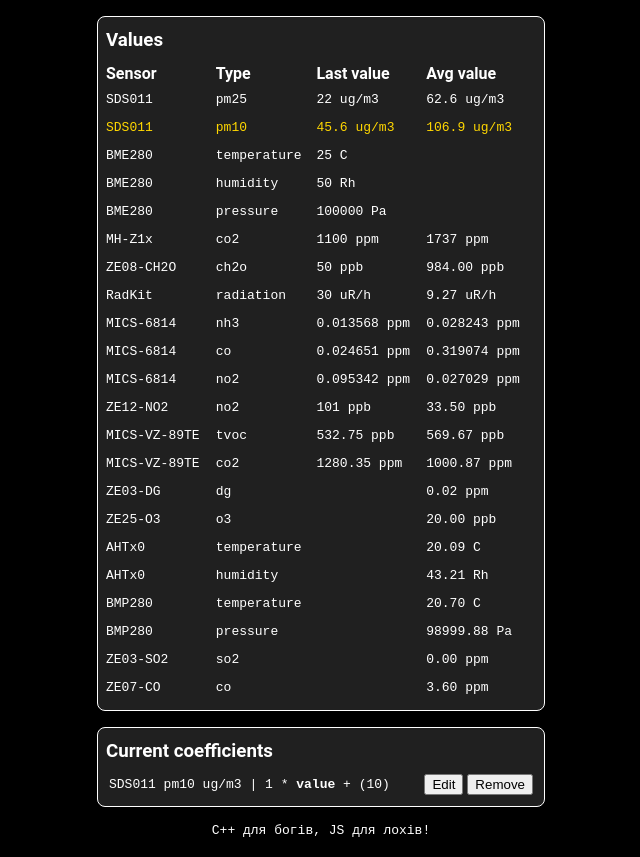
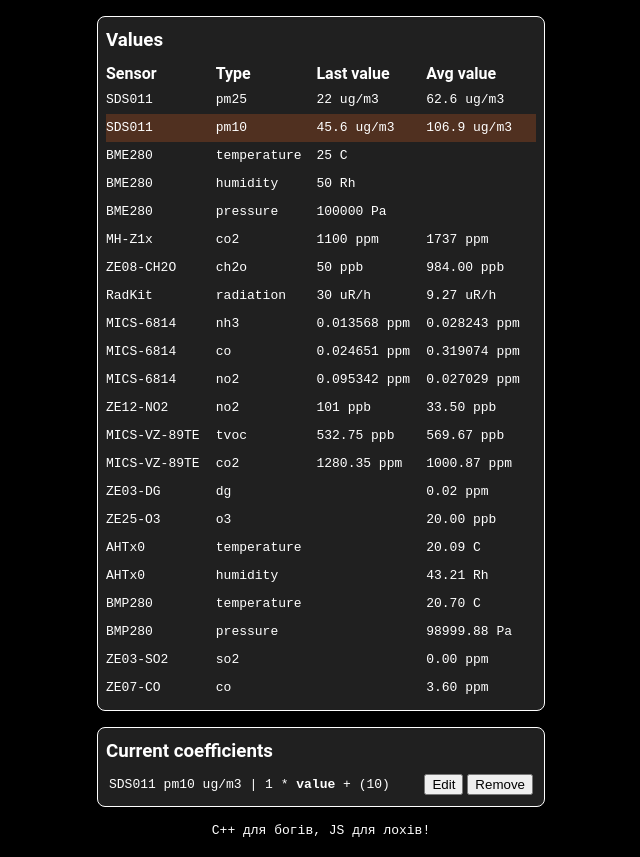
Before and after one commit to DreamerDeLy/EnvironmentFace, a plain HTML site: page calibration.html in a window 1280 px wide. Shown: the part 81-938 px from the top of the page, without its empty margins (319-959 px from the left). Drawn offline with Linux system fonts and the light colour scheme.

Commit message:
Highlight updated values and minor changes

```diff
--- a/calibration.html
+++ b/calibration.html
@@ -100,8 +100,8 @@
 							<option>log</option>
 						</select>
 					</td>
-					<td><input type="text" name="a" id="a" placeholder="a" value="1"></td></td>
-					<td><input type="text" name="b" id="b" placeholder="b"></td></td>
+					<td><input type="number" name="a" id="a" placeholder="a" value="1"></td></td>
+					<td><input type="number" name="b" id="b" placeholder="b"></td></td>
 				</tr>
 			</table>
 
--- a/css/service_pages.css
+++ b/css/service_pages.css
@@ -121,3 +121,12 @@ hr {
 .table-values > tbody > tr:hover:not(:first-child) {
 	background-color: #303030;
 }
+
+.updated {
+    animation: target-fade 3s 1;
+}
+
+@keyframes target-fade {
+    0% { color: rgba(48, 209, 238); }
+    100% { color: white; }
+}
--- a/js/calibration.js
+++ b/js/calibration.js
@@ -370,6 +370,9 @@ function round(v, digits = 2)
 	return Math.round(v * m) / m;
 }
 
+var last_data_realtime = { };
+var last_data_average = { };
+
 function updateValues(json, is_avg)
 {
 	var data = { };
@@ -380,6 +383,10 @@ function updateValues(json, is_avg)
 		console.error("ERROR: Value JSON parsing!");
 		return;
 	}
+
+	let last_data = (is_avg ? last_data_average : last_data_realtime);
+
+	var updated = (JSON.stringify(data.variables) != JSON.stringify(last_data.variables));
 
 	var t = u.getE("values");
 
@@ -411,11 +418,13 @@ function updateValues(json, is_avg)
 			}
 		}
 
+		let td_value = (is_avg ? td_avg : td_last);
+
 		tr.setAttribute("data", value_id);
 
 		td_sensor.innerText = v.sensor;
 		td_type.innerText = v.type;
-		(is_avg ? td_avg : td_last).innerText = v.value + " " + v.unit;
+		td_value.innerText = v.value + " " + v.unit;
 
 		// Create default coefficient for value
 		let c = {
@@ -430,7 +439,7 @@ function updateValues(json, is_avg)
 		if (i >= 0)
 		{
 			// Highlight values with coefficient applied
-			tr.style = "color: gold;"
+			tr.style = "background-color: #503020;"
 
 			// Set actual coefficient
 			c = settings.coefficients[i];
@@ -459,6 +468,12 @@ function updateValues(json, is_avg)
 			}
 		};
 
+		if (updated)
+		{
+			td_value.classList.add("updated");
+			setTimeout(() => { td_value.classList.remove("updated"); }, 3000);
+		}
+
 		if (append)
 		{
 			tr.appendChild(td_sensor);
@@ -469,6 +484,11 @@ function updateValues(json, is_avg)
 			t.appendChild(tr);
 		}
 	}
+
+	if (is_avg)
+		last_data_average = data;
+	else
+		last_data_realtime = data;
 }
 
 setInterval(() => { u.getLiveData( (e) => { updateValues(e, false); }, "last")}, 1000);
```
